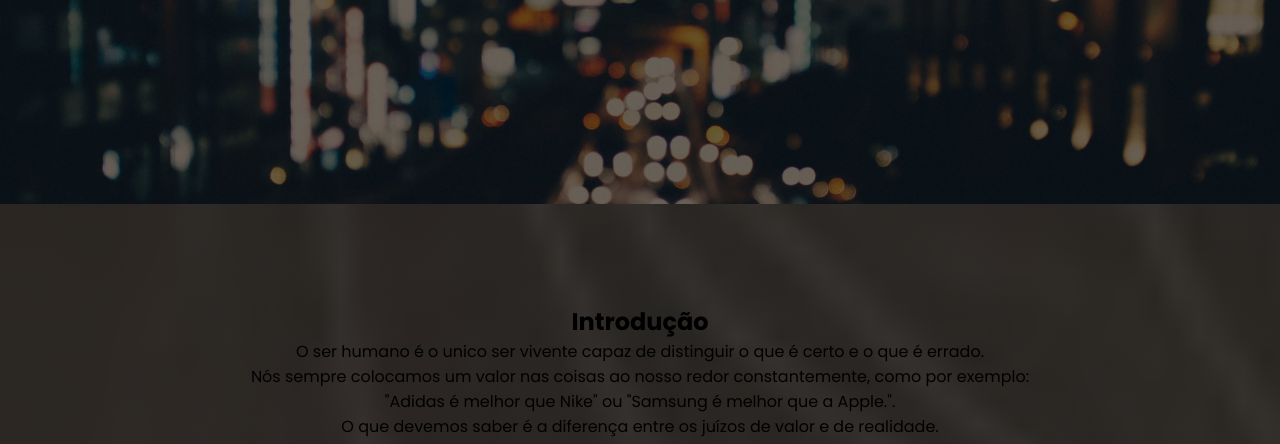
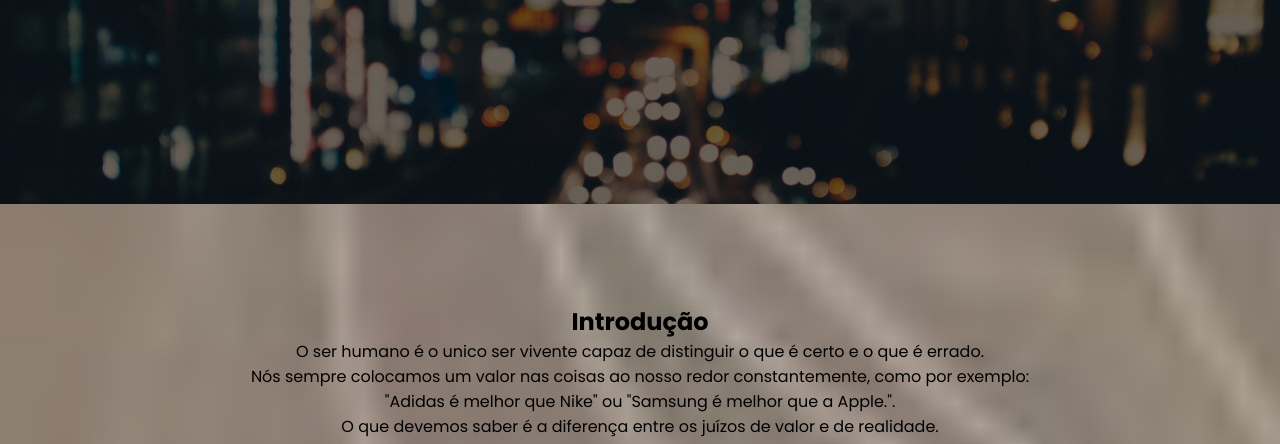
Before and after one commit to SkylipeBR/Filosofia, a plain HTML site: page index.html in a window 1280 px wide. Shown: the part 356-800 px from the top of the page. Drawn offline with nearby package versions, Linux system fonts and the light colour scheme.

Commit message:
Update Style.css

```diff
--- a/CSS/Style.css
+++ b/CSS/Style.css
@@ -10,7 +10,7 @@
 body
 {
     font-family: 'Poppins', sans-serif;
-    background: linear-gradient(rgba(0,0,0, 0.8), rgba(0,0,0, 0.5)), url(../Images/fundo\ \(2\).jpeg);
+    background: linear-gradient(rgba(0,0,0, 0.3), rgba(0,0,0, 0.3)), url(../Images/fundo\ \(2\).jpeg);
     background-size: cover;
 }
 
```
